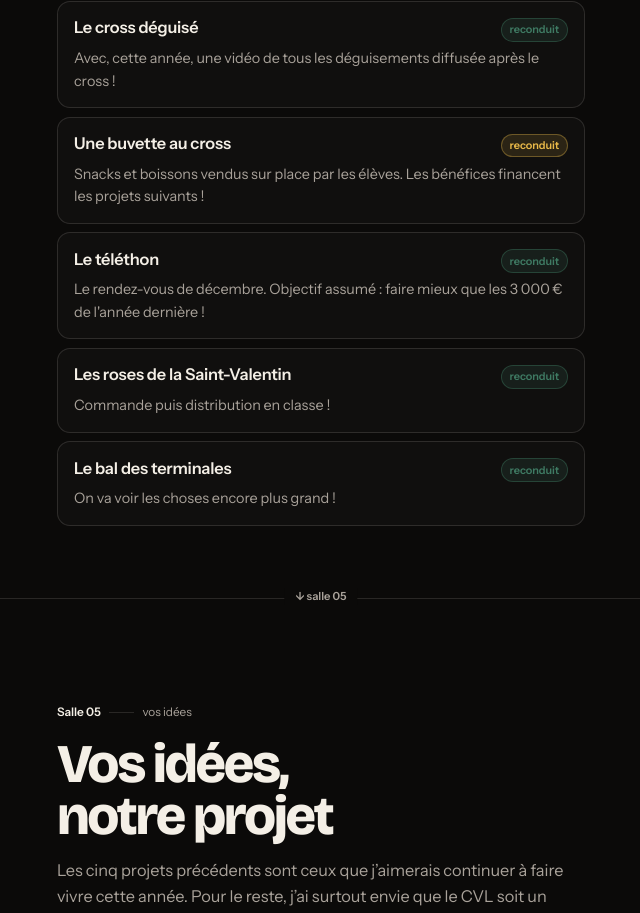
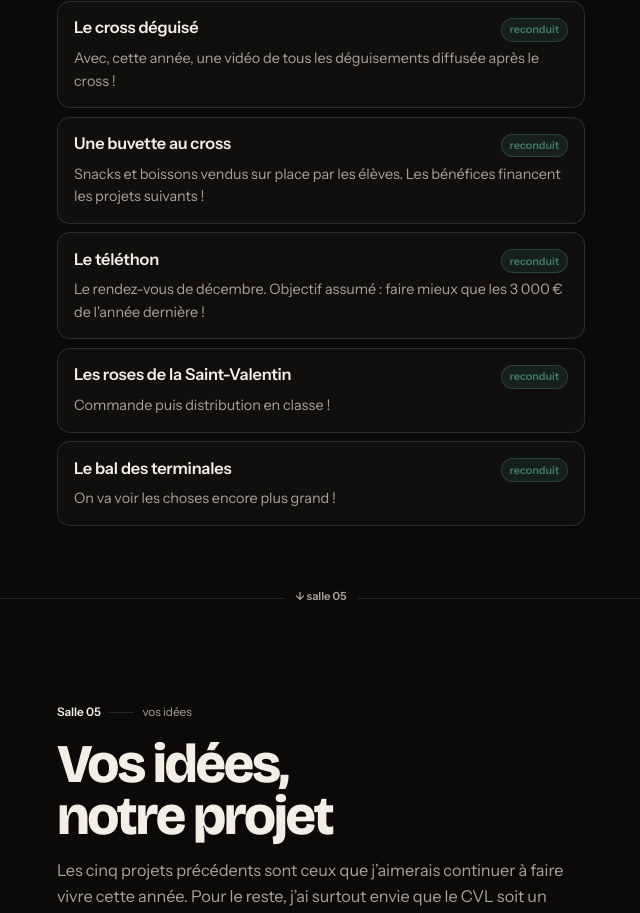
Before and after one commit to nbilt23/Nathael-cvl, a plain HTML site: page index.html in a window 1280 px wide. Shown: the part 2755-3668 px from the top of the page, without its empty margins (319-959 px from the left). Drawn offline with nearby package versions, Linux system fonts and the light colour scheme.

Commit message:
Update index.html

```diff
--- a/index.html
+++ b/index.html
@@ -278,7 +278,7 @@ footer a{color:var(--paper-dim)}
         <p>Avec, cette année, une vidéo de tous les déguisements diffusée après le cross !</p>
       </div>
       <div class="item">
-        <div class="top"><h3>Une buvette au cross</h3><span class="pill new">reconduit</span></div>
+        <div class="top"><h3>Une buvette au cross</h3><span class="pill">reconduit</span></div>
         <p>Snacks et boissons vendus sur place par les élèves. Les bénéfices financent les projets suivants !</p>
       </div>
       <div class="item">
```
